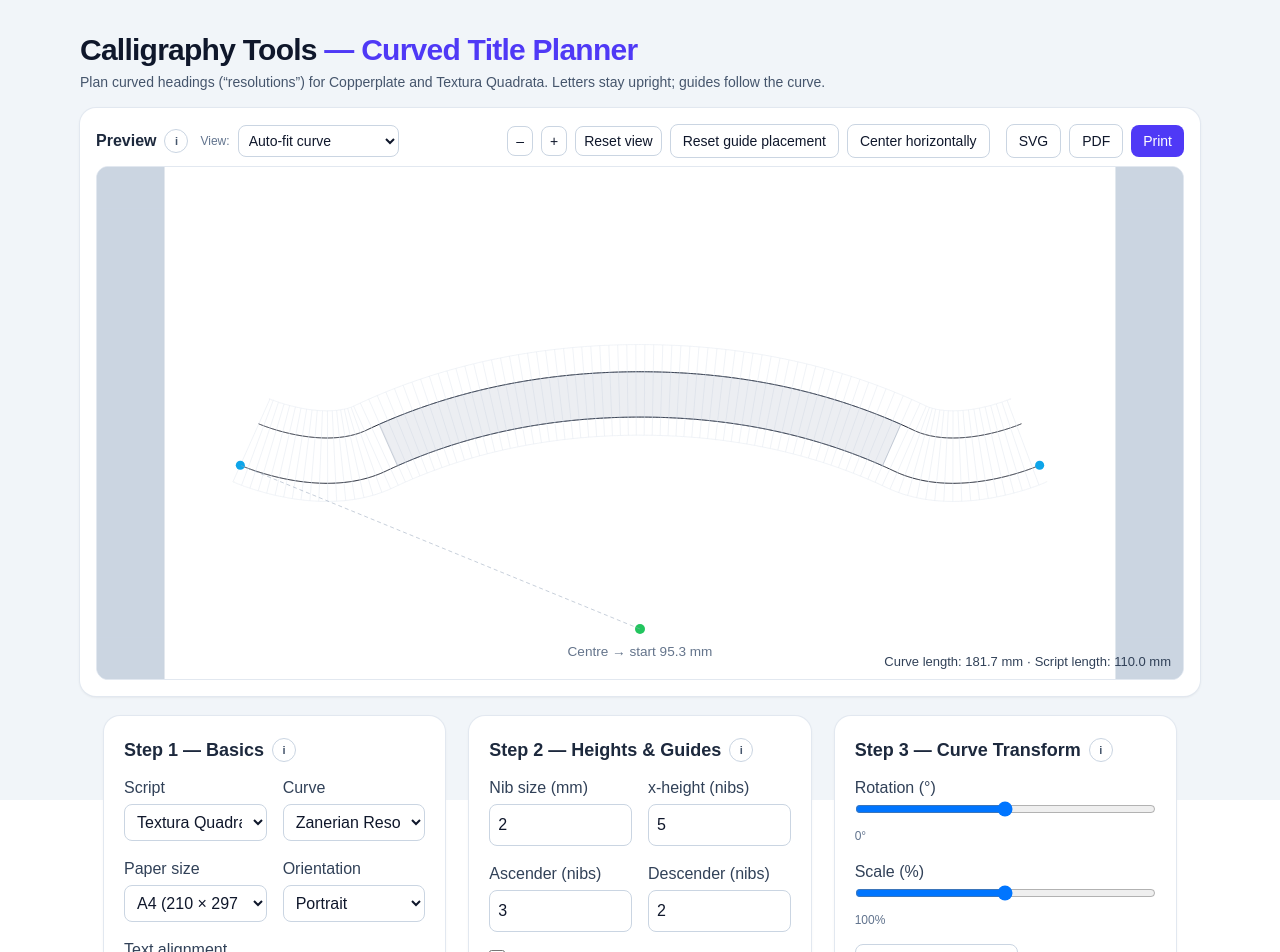
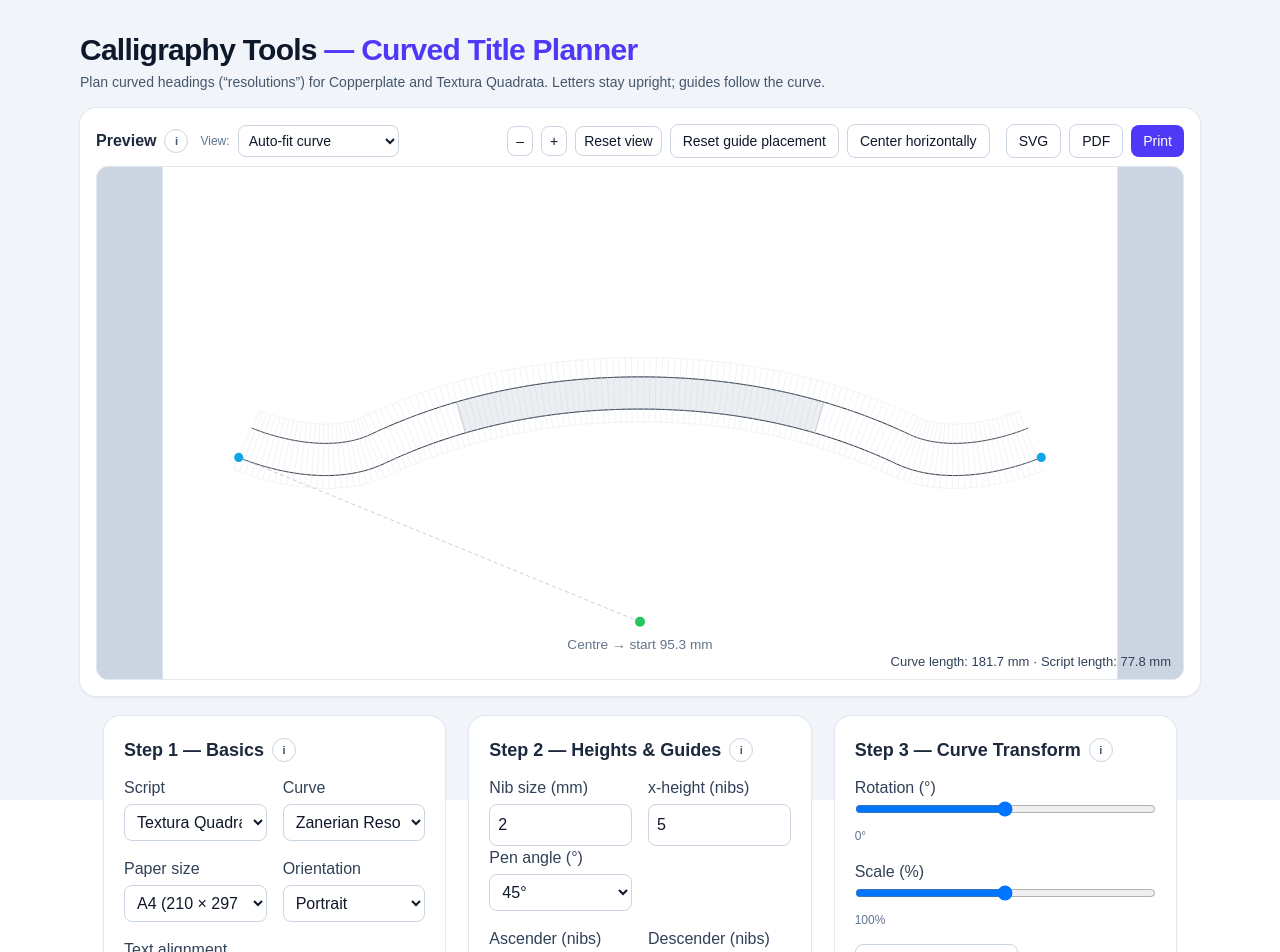
Before and after one commit to mashw/calligraphy-tools, a Next.js app: page /curve in a window 1280 px wide. Shown: the top 952 px of the page. Built offline with nearby package versions, Linux system fonts and the light colour scheme.

Commit message:
Match blackletter caps across tools and apply effective nib width by pen angle

```diff
--- a/src/app/align/page.tsx
+++ b/src/app/align/page.tsx
@@ -11,6 +11,7 @@ import {
 } from '@/lib/line-widths';
 
 import { SCRIPT_PROFILES, type ScriptId } from '@/lib/scripts';
+import { SCRIPT_DEFAULTS } from '@/lib/curve-helpers';
 import type { ScriptContext } from '@/lib/scripts/types';
 import { measureRun } from '@/lib/measure/measure-run';
 import { lineMetricFromMeasuredRun } from '@/lib/measure/measure-lines-generic';
@@ -172,7 +173,7 @@ type LinePreviewProps = {
   baselineTopY: number;
   showLetterBoxes: boolean;
   guideTemplate: GuideTemplateId;
-  guideHeights: { xMM: number; ascMM: number; descMM: number };
+  guideHeights: { xMM: number; ascMM: number; descMM: number; capMM: number };
 };
 
 function LinePreview(props: LinePreviewProps) {
@@ -254,8 +255,13 @@ function LinePreview(props: LinePreviewProps) {
           const ch = isLetter ? seg.ch : '';
           const isCap = isLetter && /[A-Z]/.test(ch);
 
-          const boxH = isLetter ? baseBoxH * (isCap ? 1.05 : 1.0) : baseBoxH;
-          const boxY = baselineY - boxH;
+          const boxH =
+          !isLetter
+            ? baseBoxH
+            : guideTemplate === 'blackletter'
+              ? (isCap ? guideHeights.capMM * pxScale : guideHeights.xMM * pxScale)
+              : baseBoxH;
+                  const boxY = baselineY - boxH;
           const bottomY = baselineY;
 
           const pivotX = segStartPx;
@@ -353,6 +359,7 @@ export default function Home() {
 
   // Textura-only controls
   const [nibMM, setNibMM] = useState(2);
+  const [penAngleDeg, setPenAngleDeg] = useState<35 | 40 | 45>(45);
   const [xNib, setXNib] = useState(BLACKLETTER_GUIDE_DEFAULTS.xNib);
 
   const [showLetterBoxes, setShowLetterBoxes] = useState(true);
@@ -482,19 +489,26 @@ export default function Home() {
     });
   }, [xHeight, capStyle, useCalibration, calWordLowerMM, calWordDoubleMM, userScaleFactor, userSpaceFactor]);
 
-  const texturaXHeightMM = xNib * nibMM;
+  const effectiveNibMM = useMemo(() => {
+    if (script === 'Copperplate') return nibMM;
+    const rad = (penAngleDeg * Math.PI) / 180;
+    return nibMM * Math.cos(rad);
+  }, [script, nibMM, penAngleDeg]);
+
+
+  const texturaXHeightMM = xNib * effectiveNibMM;
   const scriptCtx = useMemo<ScriptContext>(() => {
     if (script === 'Copperplate') return copper.ctx;
 
-    // Textura Quadrata
     return {
       xHeightMM: texturaXHeightMM,
-      nibMM,
+      nibMM: effectiveNibMM,
       scale: script === 'Fraktur' ? 1.05 : 1,
       spaceMult: 1,
       capStyle: 'simple',
     };
-  }, [script, copper.ctx, texturaXHeightMM, nibMM]);
+  }, [script, copper.ctx, texturaXHeightMM, effectiveNibMM]);
+
 
   const lineMetrics = useMemo<LineMetric[]>(() => {
     if (script === 'Copperplate') {
@@ -524,14 +538,23 @@ export default function Home() {
   const guideTemplate = useMemo(() => guideTemplateForScript(script), [script]);
   const guideHeights = useMemo(() => {
     if (guideTemplate !== 'blackletter') {
-      return { xMM: xHeight, ascMM: 0, descMM: 0 };
+      // keep existing copperplate-ish visual behaviour
+      return { xMM: xHeight, ascMM: 0, descMM: 0, capMM: xHeight * 1.05 };
     }
+
+    const defaults =
+      SCRIPT_DEFAULTS[script as keyof typeof SCRIPT_DEFAULTS] ?? SCRIPT_DEFAULTS.TexturaQuadrata;
+
+    const capHeightNibs = defaults?.capHeight ?? 7;
+
     return {
-      xMM: xNib * nibMM,
+      xMM: xNib * effectiveNibMM,
       descMM: 0,
       ascMM: 0,
+      capMM: capHeightNibs * effectiveNibMM,
     };
-  }, [guideTemplate, xHeight, xNib, nibMM]);
+  }, [guideTemplate, xHeight, xNib, effectiveNibMM, script]);
+
 
   const stageFrame = useMemo(
     () =>
@@ -748,6 +771,22 @@ export default function Home() {
                         value={nibMM}
                         onChange={(e) => setNibMM(clamp(parseFloat(e.target.value || '2') || 2, 0.5, 10))}
                       />
+                      <div className="mt-3">
+  <label className="font-medium text-slate-700">Pen angle (°)</label>
+  <select
+    className="mt-1 w-full p-2 rounded-lg border border-slate-300 focus:outline-none focus:ring-2 focus:ring-indigo-500"
+    value={penAngleDeg}
+    onChange={(e) => setPenAngleDeg(parseInt(e.target.value, 10) as 35 | 40 | 45)}
+  >
+    <option value={35}>35°</option>
+    <option value={40}>40°</option>
+    <option value={45}>45°</option>
+  </select>
+  <p className="mt-1 text-[11px] text-slate-400">
+    Converts nib units using effective downstroke width (nib × cos(angle)).
+  </p>
+</div>
+
                       <p className="mt-1 text-[11px] text-slate-400">Textura widths are in nib units.</p>
                     </div>
                   </>
--- a/src/app/curve/page.tsx
+++ b/src/app/curve/page.tsx
@@ -225,7 +225,8 @@ function makeSimplePdfFromJpeg(jpegDataUrl: string, pageWpt: number, pageHpt: nu
 
   chunks.push(xref, trailer);
 
-  return new Blob(chunks.map(c => (typeof c === 'string' ? new TextEncoder().encode(c) : c)), { type: 'application/pdf' });
+  const blobParts: BlobPart[] = chunks.map((c) => (typeof c === 'string' ? c : c as unknown as BlobPart));
+  return new Blob(blobParts, { type: 'application/pdf' });
 }
 
 export default function CurvedTitlePage() {
@@ -241,9 +242,10 @@ export default function CurvedTitlePage() {
 
   const [xHeightMM, setXHeightMM] = useState(6);
   const [capStyle, setCapStyle] = useState<'simple' | 'flourished'>('flourished');
+  const [nibMM, setNibMM] = useState(2);
+  const [penAngleDeg, setPenAngleDeg] = useState<35 | 40 | 45>(45);
+  const [xNib, setXNib] = useState(BLACKLETTER_GUIDE_DEFAULTS.xNib);
 
-  const [nibMM, setNibMM] = useState(2);
-  const [xNib, setXNib] = useState(BLACKLETTER_GUIDE_DEFAULTS.xNib);
   const [ascNib, setAscNib] = useState(BLACKLETTER_GUIDE_DEFAULTS.ascNib);
   const [descNib, setDescNib] = useState(BLACKLETTER_GUIDE_DEFAULTS.descNib);
 
@@ -371,22 +373,34 @@ export default function CurvedTitlePage() {
   }, [raw, orientation]);
 
   // ---------- Derived sizes ----------
-  const texturaXHeightMM = xNib * nibMM;
+  const effectiveNibMM = useMemo(() => {
+    if (script === 'Copperplate') return nibMM;
+    const rad = (penAngleDeg * Math.PI) / 180;
+    return nibMM * Math.cos(rad);
+  }, [script, nibMM, penAngleDeg]);
+
+
+  const texturaXHeightMM = xNib * effectiveNibMM;
+
+  const blackletterHeights = useMemo(
+    () => ({ xMM: texturaXHeightMM, ascMM: ascNib * effectiveNibMM, descMM: descNib * effectiveNibMM }),
+    [texturaXHeightMM, ascNib, descNib, effectiveNibMM],
+  );
+
+  const capMM = script === 'Copperplate'
+    ? xHeightMM * 1.05
+    : (SCRIPT_DEFAULTS.TexturaQuadrata?.capHeight ?? 7) * effectiveNibMM;
+
   const copperplateHeights = useMemo(
     () => ({ xMM: xHeightMM, ascMM: xHeightMM * 0.5, descMM: xHeightMM * 0.3 }),
     [xHeightMM],
   );
-  const blackletterHeights = useMemo(
-    () => ({ xMM: texturaXHeightMM, ascMM: ascNib * nibMM, descMM: descNib * nibMM }),
-    [texturaXHeightMM, ascNib, descNib, nibMM],
-  );
+
   const guideHeights = script === 'Copperplate' ? copperplateHeights : blackletterHeights;
   const xMM = guideHeights.xMM;
   const ascMM = guideHeights.ascMM;
   const descMM = guideHeights.descMM;
-  const capMM = script === 'Copperplate'
-    ? xHeightMM * 1.05
-    : (SCRIPT_DEFAULTS.TexturaQuadrata?.capHeight ?? 7) * nibMM;
+
 
 
   const swThin = Math.max(0.35, Math.min(0.7, Math.min(box.w, box.h) * 0.0025));
@@ -414,12 +428,12 @@ export default function CurvedTitlePage() {
     if (script === 'Copperplate') return copper.ctx;
     return {
       xHeightMM: texturaXHeightMM,
-      nibMM,
+      nibMM: effectiveNibMM,
       scale: script === 'Fraktur' ? 1.05 : 1,
       spaceMult: 1,
       capStyle: 'simple',
     };
-  }, [script, copper.ctx, texturaXHeightMM, nibMM]);
+    }, [script, copper.ctx, texturaXHeightMM, effectiveNibMM]);
 
   const run = useMemo(() => measureRun(text, SCRIPT_PROFILES[script], ctx), [text, script, ctx]);
 
@@ -477,7 +491,7 @@ export default function CurvedTitlePage() {
         tickStepMM:
         script === 'Copperplate'
           ? Math.max(xMM * 0.9, 3)   // sparse, calm Copperplate ticks
-          : Math.max(nibMM * 0.9) // dense Blackletter ticks
+          : Math.max(effectiveNibMM * 0.9) // dense Blackletter ticks
       }),
     [baseline, guideTemplate, xMM, ascMM, descMM, nibMM, script],
   );
@@ -550,7 +564,7 @@ export default function CurvedTitlePage() {
       const MAX = 28;
       const t = Math.max(0, Math.min(1, (turnDeg - THRESH) / (MAX - THRESH)));
 
-      const baseBump = nibMM * 0.25;
+      const baseBump = effectiveNibMM * 0.25;
       const heightFactor = 0.6 + 0.4 * Math.min(1, pl.h / xMM);
       const extra = t * baseBump * heightFactor;
 
@@ -586,7 +600,7 @@ export default function CurvedTitlePage() {
 
   const spanPoly = useMemo(() => {
     if (!span) return null;
-    const ds = script === 'Copperplate' ? Math.max(0.5, xMM * 0.2) : Math.max(0.5, nibMM * 0.5);
+    const ds = script === 'Copperplate' ? Math.max(0.5, xMM * 0.2) : Math.max(0.5, effectiveNibMM * 0.5);
     const waistPts: Pt[] = [];
     const basePts: Pt[] = [];
     for (let s = span.sStart; s <= span.sEnd + 0.0001; s += ds) {
@@ -595,7 +609,7 @@ export default function CurvedTitlePage() {
       basePts.push({ x: p.x, y: p.y });
     }
     return { waistPts, basePts };
-  }, [span, baseline, arcLen, xMM, nibMM]);
+  }, [span, baseline, arcLen, xMM, effectiveNibMM]);
 
   const startPt = baseline[0];
   const endPt = baseline[baseline.length - 1];
@@ -1375,6 +1389,19 @@ waistPts.push({ x: Ct.p.x - Ct.n.x * h, y: Ct.p.y - Ct.n.y * h });
               <div>
                 <label className="font-medium text-slate-700">Nib size (mm)</label>
                 <input type="number" step={0.1} min={0.2} className="mt-1 w-full p-2 rounded-lg border border-slate-300" value={nibMM} onChange={e => setNibMM(parseFloat(e.target.value || '2'))} />
+                <div>
+  <label className="font-medium text-slate-700">Pen angle (°)</label>
+  <select
+    className="mt-1 w-full p-2 rounded-lg border border-slate-300"
+    value={penAngleDeg}
+    onChange={(e) => setPenAngleDeg(parseInt(e.target.value, 10) as 35 | 40 | 45)}
+  >
+    <option value={35}>35°</option>
+    <option value={40}>40°</option>
+    <option value={45}>45°</option>
+  </select>
+</div>
+
               </div>
               <div>
                 <label className="font-medium text-slate-700">x-height (nibs)</label>
```
